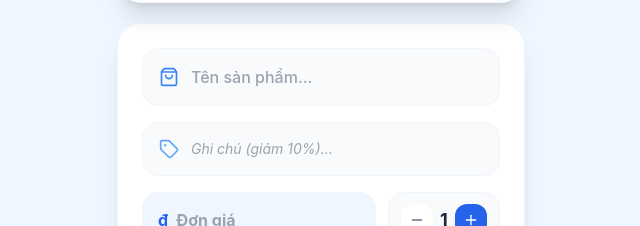
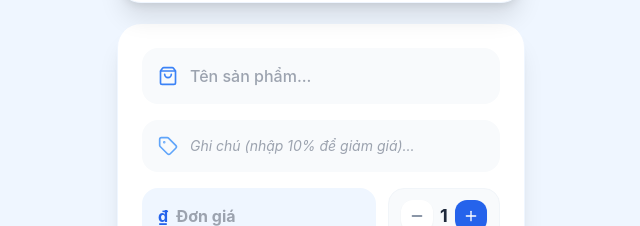
Before and after one commit to lanbanhang/banhang, a plain HTML site: page index.html in a window 1280 px wide. Shown: the part 227-453 px from the top of the page, without its empty margins (319-959 px from the left). Drawn offline with nearby package versions, Linux system fonts and the light colour scheme.

Commit message:
index.html

```diff
--- a/index.html
+++ b/index.html
@@ -98,16 +98,16 @@
             </div>
         </div>
 
-        <!-- FORM NHẬP SẢN PHẨM -->
+         <!-- FORM NHẬP SẢN PHẨM -->
         <div class="m-5 bg-white rounded-3xl p-6 shadow-xl border border-blue-50 space-y-4">
-            <div class="flex items-center gap-3 bg-slate-50 p-4 rounded-2xl border border-slate-100">
+            <div class="flex items-center gap-3 bg-slate-50 p-4 rounded-2xl">
                 <i data-lucide="shopping-bag" class="text-blue-500 w-5 h-5"></i>
                 <input type="text" id="prodName" placeholder="Tên sản phẩm..." class="bg-transparent flex-1 focus:outline-none font-medium">
             </div>
 
-            <div class="flex items-center gap-3 bg-slate-50 p-4 rounded-2xl border border-slate-100">
+            <div class="flex items-center gap-3 bg-slate-50 p-4 rounded-2xl">
                 <i data-lucide="tag" class="text-blue-400 w-5 h-5"></i>
-                <input type="text" id="prodNote" placeholder="Ghi chú (giảm 10%)..." class="bg-transparent flex-1 focus:outline-none text-sm italic">
+                <input type="text" id="prodNote" placeholder="Ghi chú (nhập 10% để giảm giá)..." class="bg-transparent flex-1 focus:outline-none text-sm italic">
             </div>
 
             <div class="flex gap-3">
```
